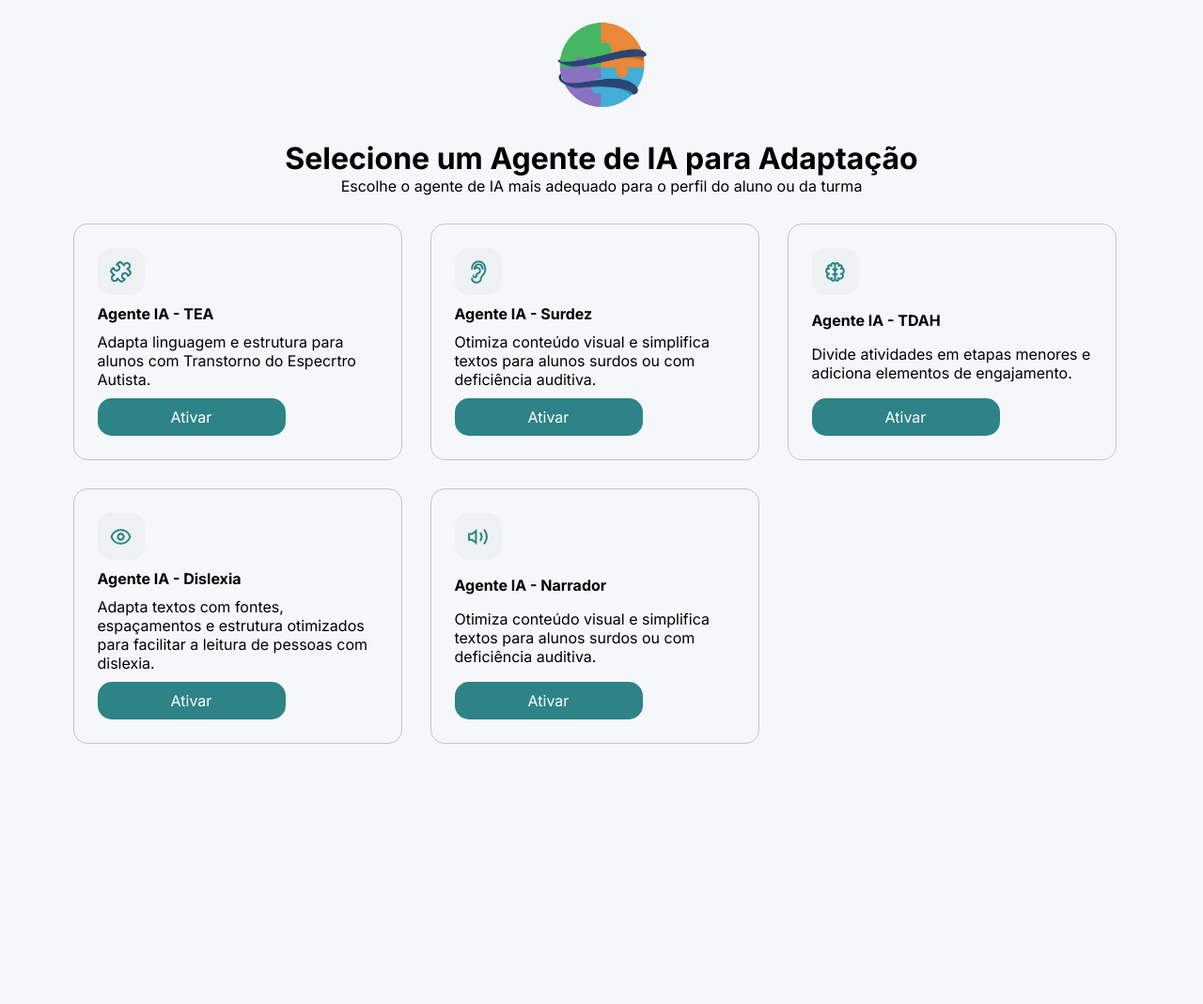
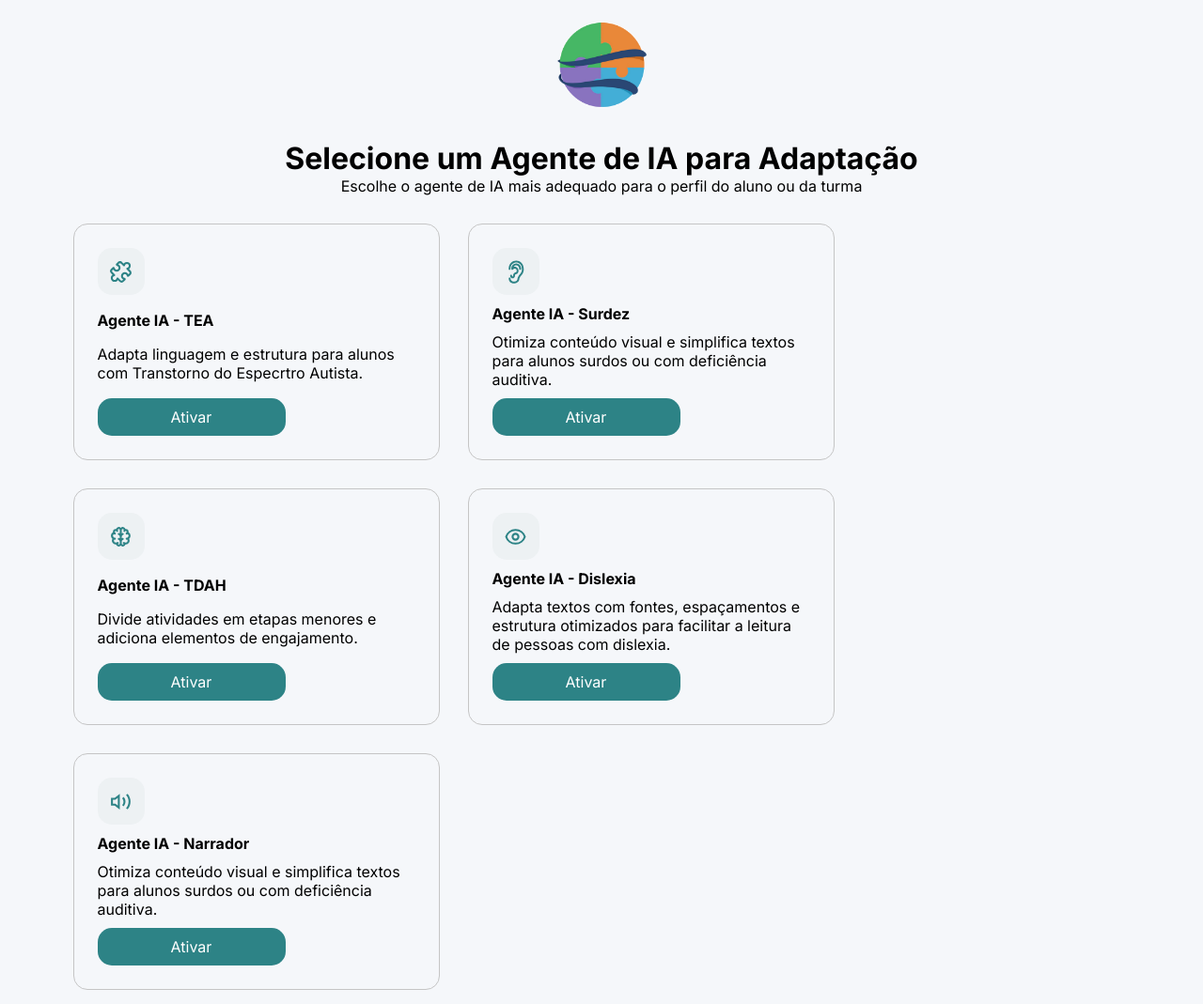
Before and after one commit to SatiroDev/Agentes-da-Inclusao, a Flask app: page / in a window 1280 px wide. Shown: the part 101-1170 px from the top of the page at 94% size. Before the commit the page ends 893 px from the top, so only its background shows below. Run offline with Flask 3, Linux system fonts and the light colour scheme.

Commit message:
style: melhora na responsividade

```diff
--- a/src/static/style.css
+++ b/src/static/style.css
@@ -77,7 +77,7 @@ main {
     flex-wrap: wrap;
     border: 1px solid #C5C5C5;
     border-radius: 15px;
-    width: clamp(300px, 350px, 400px);
+    width: clamp(300px, 390px, 400px);
     padding: 25px;
     gap: 10px;
     flex-direction: column;
@@ -212,7 +212,7 @@ main {
 .listarArquivos:not([hidden])  {
     display: flex;
     flex-direction: column;
-    width: 60%;
+    width: clamp(400px, 840px, 900px) ;
     padding: 20px 40px 20px 40px ;
     border: 1px solid #C5C5C5;
     border-radius: 15px;
```
